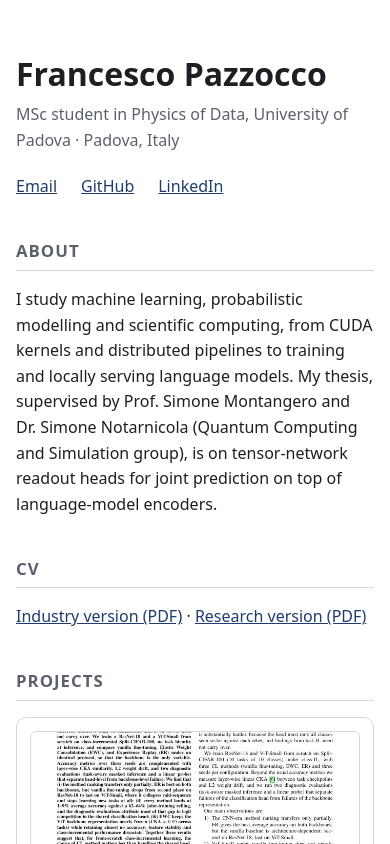
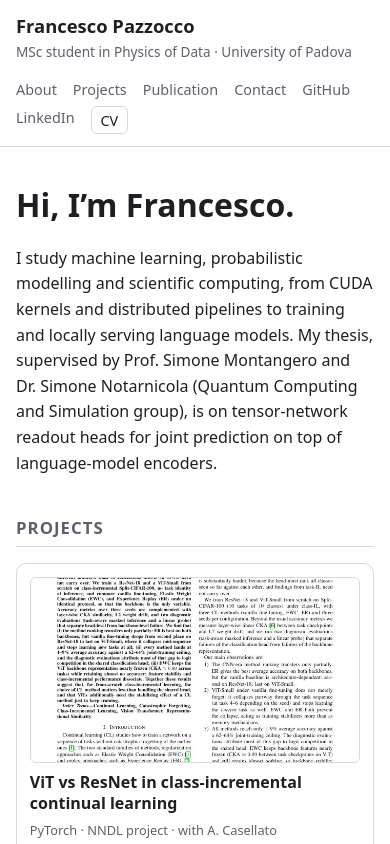
Before and after one commit to francescopazzocco/francescopazzocco.github.io, a plain HTML site: page index.html in a window 390 px wide. Shown: the top 844 px of the page. Drawn offline with Linux system fonts and the light colour scheme.

Commit message:
Public CV without phone, Contact section, header navigation

```diff
--- a/index.html
+++ b/index.html
@@ -13,13 +13,21 @@
   * { box-sizing:border-box; }
   body { margin:0; background:var(--bg); color:var(--fg);
          font:16px/1.6 system-ui,-apple-system,"Segoe UI",Roboto,sans-serif; }
-  main { max-width:60rem; margin:0 auto; padding:3rem 1rem 4rem; }
-  h1 { font-size:2rem; margin:0 0 .2rem; }
+  .top { position:sticky; top:0; z-index:10; background:var(--bg); border-bottom:1px solid var(--line); }
+  .top-in { max-width:60rem; margin:0 auto; padding:.7rem 1rem; display:flex; gap:1rem; align-items:center; justify-content:space-between; flex-wrap:wrap; }
+  .brand .name { font-weight:700; font-size:1.15rem; }
+  .brand .role { color:var(--muted); font-size:.85rem; }
+  nav { display:flex; flex-wrap:wrap; gap:.3rem 1rem; }
+  nav a { color:var(--muted); text-decoration:none; font-size:.9rem; }
+  nav a:hover { color:var(--accent); }
+  nav a.cv { color:var(--fg); border:1px solid var(--line); border-radius:6px; padding:.1rem .55rem; }
+  nav a.cv:hover { border-color:var(--accent); color:var(--accent); }
+  section { scroll-margin-top:5rem; }
+  main { max-width:60rem; margin:0 auto; padding:2rem 1rem 4rem; }
+  h1 { font-size:2rem; margin:0 0 .6rem; }
   h2 { font-size:1.05rem; text-transform:uppercase; letter-spacing:.06em; color:var(--muted);
        border-bottom:1px solid var(--line); padding-bottom:.3rem; margin:2.4rem 0 1rem; }
   a { color:var(--accent); }
-  .sub { color:var(--muted); margin:0 0 1rem; }
-  .links a { margin-right:1rem; }
   .grid { display:grid; grid-template-columns:repeat(auto-fill,minmax(15rem,1fr)); gap:1rem; }
   .card { border:1px solid var(--line); border-radius:10px; padding:.8rem; display:flex; flex-direction:column; gap:.4rem; }
   .card img { width:100%; aspect-ratio:16/9; object-fit:cover; border:1px solid var(--line); border-radius:6px; background:#eee; }
@@ -31,25 +39,33 @@
 </style>
 </head>
 <body>
+<header class="top">
+  <div class="top-in">
+    <div class="brand">
+      <div class="name">Francesco Pazzocco</div>
+      <div class="role">MSc student in Physics of Data &middot; University of Padova</div>
+    </div>
+    <nav>
+      <a href="#about">About</a>
+      <a href="#projects">Projects</a>
+      <a href="#publication">Publication</a>
+      <a href="#contact">Contact</a>
+      <a href="https://github.com/francescopazzocco">GitHub</a>
+      <a href="https://www.linkedin.com/in/francesco-pazzocco">LinkedIn</a>
+      <a class="cv" href="FRANCESCO_PAZZOCCO_PUBLIC_CV.pdf">CV</a>
+    </nav>
+  </div>
+</header>
 <main>
-  <h1>Francesco Pazzocco</h1>
-  <p class="sub">MSc student in Physics of Data, University of Padova &middot; Padova, Italy</p>
-  <p class="links">
-    <a href="mailto:francescopazzocco@gmail.com">Email</a>
-    <a href="https://github.com/francescopazzocco">GitHub</a>
-    <a href="https://www.linkedin.com/in/francesco-pazzocco">LinkedIn</a>
-  </p>
-
-  <h2>About</h2>
+  <section id="about">
+  <h1>Hi, I&rsquo;m Francesco.</h1>
   <p>I study machine learning, probabilistic modelling and scientific computing, from CUDA kernels and
   distributed pipelines to training and locally serving language models. My thesis, supervised by
   Prof. Simone Montangero and Dr. Simone Notarnicola (Quantum Computing and Simulation group), is on
   tensor-network readout heads for joint prediction on top of language-model encoders.</p>
+  </section>
 
-  <h2>CV</h2>
-  <p><a href="CV_Pazzocco_industry.pdf">Industry version (PDF)</a> &middot;
-     <a href="CV_Pazzocco_research.pdf">Research version (PDF)</a></p>
-
+  <section id="projects">
   <h2>Projects</h2>
   <div class="grid">
   <article class="card"><img src="assets/thumbs/NNDL_ViT_vs_ResNet_ContinualLearning.jpg" alt="" loading="lazy">
@@ -98,9 +114,18 @@
   </article>
   </div>
 
+  </section>
+
+  <section id="publication">
   <h2>Publication</h2>
   <p>G. Napoleone, <b>F. Pazzocco</b>, L. Rossi, L. Badia. <i>A Game of Age of Information for Slotted ALOHA
   over Markov-Degrading Channels</i>. Proc. European Wireless 2026.</p>
+  </section>
+
+  <section id="contact">
+  <h2>Contact</h2>
+  <p><a href="mailto:francescopazzocco@gmail.com">francescopazzocco@gmail.com</a></p>
+  </section>
 </main>
 </body>
 </html>
```
Also changed, not shown: 3 other files.
